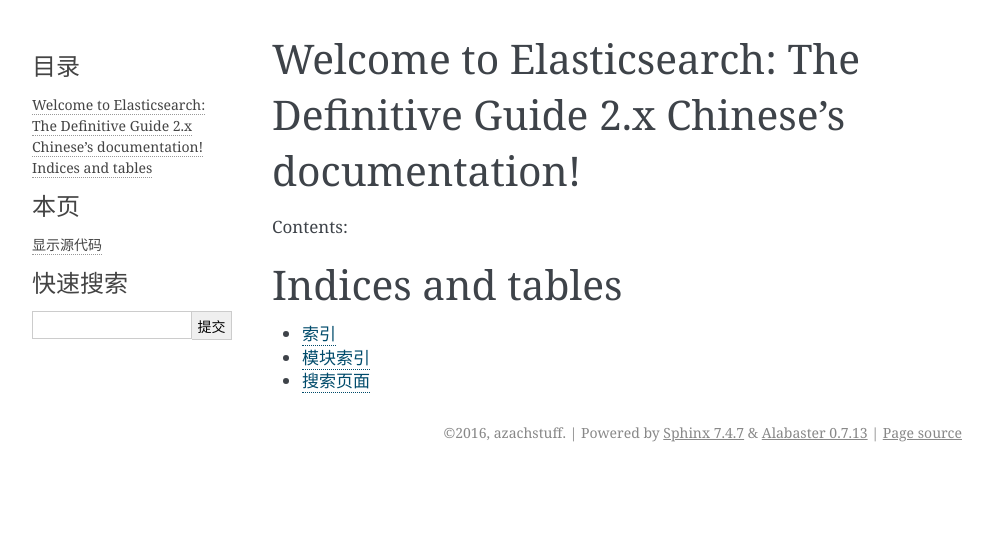
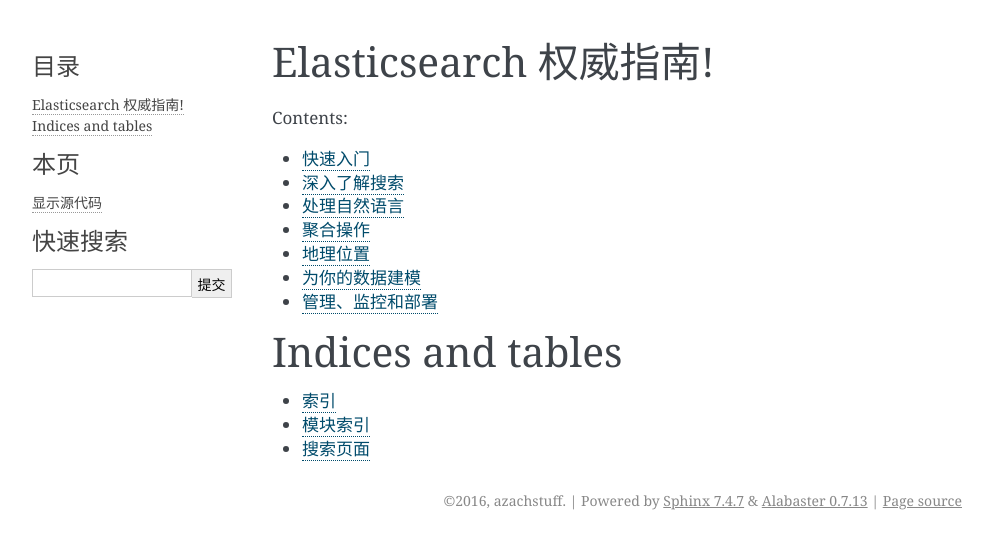
Before and after one commit to azachstuff/es-guide-2x, a Sphinx documentation site: the page built from docs/index.rst, in a window 1280 px wide. Shown: the top 549 px of the page, without its empty margins (148-1141 px from the left). Built offline with Sphinx 7.4.7, drawn with Linux system fonts in a browser that asks for light colours.

Commit message:
Build outline of this document

```diff
--- /dev/null
+++ b/docs/aggregations.rst
@@ -0,0 +1,2 @@
+聚合操作
+===========================================================================
--- /dev/null
+++ b/docs/dealing_with_human_language.rst
@@ -0,0 +1,2 @@
+处理自然语言
+===========================================================================
--- /dev/null
+++ b/docs/geolocation.rst
@@ -0,0 +1,2 @@
+地理位置
+===========================================================================
--- /dev/null
+++ b/docs/getting_started.rst
@@ -0,0 +1,2 @@
+快速入门
+===========================================================================
--- a/docs/index.rst
+++ b/docs/index.rst
@@ -3,7 +3,7 @@
    You can adapt this file completely to your liking, but it should at least
    contain the root `toctree` directive.
 
-Welcome to Elasticsearch: The Definitive Guide 2.x Chinese's documentation!
+Elasticsearch 权威指南!
 ===========================================================================
 
 Contents:
--- /dev/null
+++ b/docs/modeling_your_data.rst
@@ -0,0 +1,2 @@
+为你的数据建模
+===========================================================================
--- /dev/null
+++ b/docs/ops.rst
@@ -0,0 +1,2 @@
+管理、监控和部署
+===========================================================================
--- /dev/null
+++ b/docs/search_in_depth.rst
@@ -0,0 +1,2 @@
+深入了解搜索
+===========================================================================
```
Also changed, not shown: other parts of docs/index.rst (+7 -0 lines).
